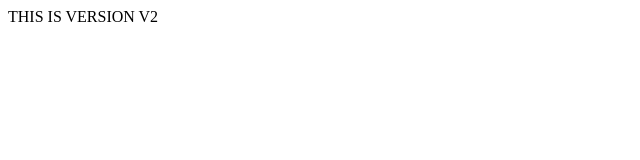
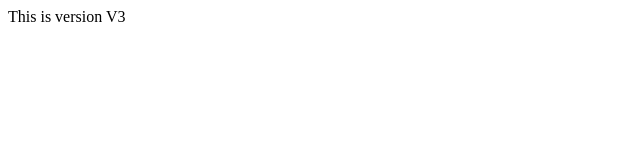
Before and after one commit to ritikaa-01/myrepo, a plain HTML site: page index.html in a window 1280 px wide. Shown: the full height of the page, 0-640 px from the left. Drawn offline with Linux system fonts and the light colour scheme.

Commit message:
This is version v3

```diff
--- a/index.html
+++ b/index.html
@@ -6,6 +6,6 @@
     <title>Document</title>
 </head>
 <body>
-    <header>THIS IS VERSION V2</header>
+    <header>This is version V3</header>
 </body>
 </html>
```
